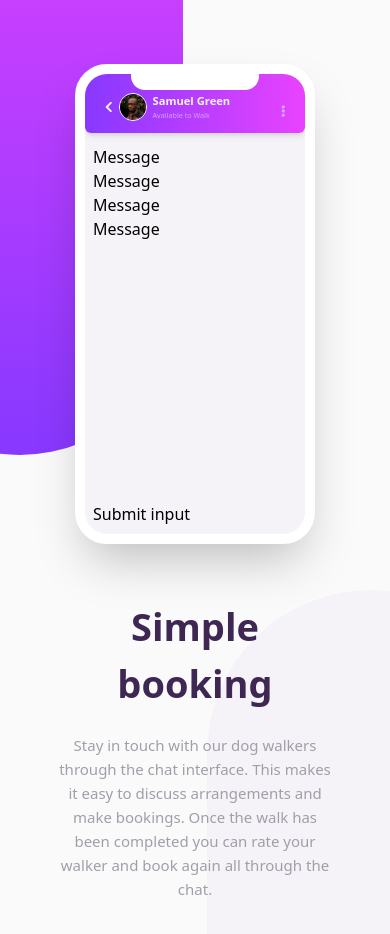
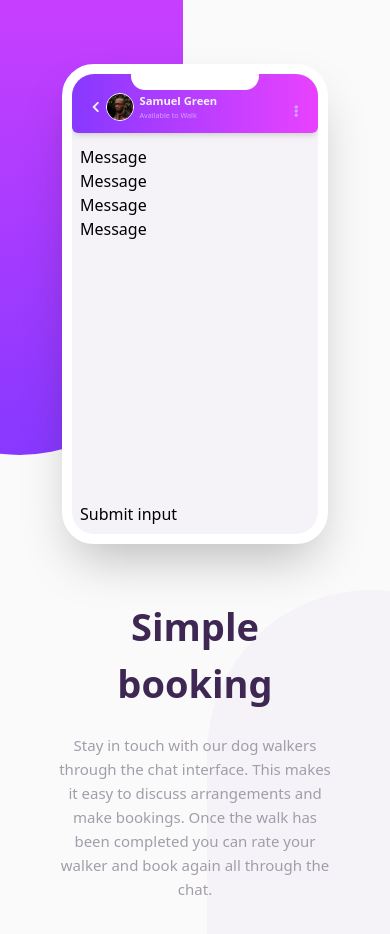
Before and after one commit to bryanmagalong/chat-app-css-react, a React (Create React App) app: page / in a window 390 px wide. Shown: the top 934 px of the page. Built offline with nearby package versions, Linux system fonts and the light colour scheme.

Commit message:
feat(MobileFrame): change width class name, w-60 to w-frame-x

```diff
--- a/src/components/MobilePreview/MobileFrame.js
+++ b/src/components/MobilePreview/MobileFrame.js
@@ -1,7 +1,7 @@
 import React from 'react';
 
 const MobileFrame = ({ children }) => (
-  <div className="relative flex flex-col justify-between w-60 h-frame mx-auto lg:m-0 shadow-2xl border-frame rounded-frame border-white bg-light-grayish-violet overflow-x-hidden">
+  <div className="relative flex flex-col justify-between w-frame-x h-frame mx-auto lg:m-0 shadow-2xl border-frame rounded-frame border-white bg-light-grayish-violet overflow-x-hidden">
     {children}
   </div>
 );
```
